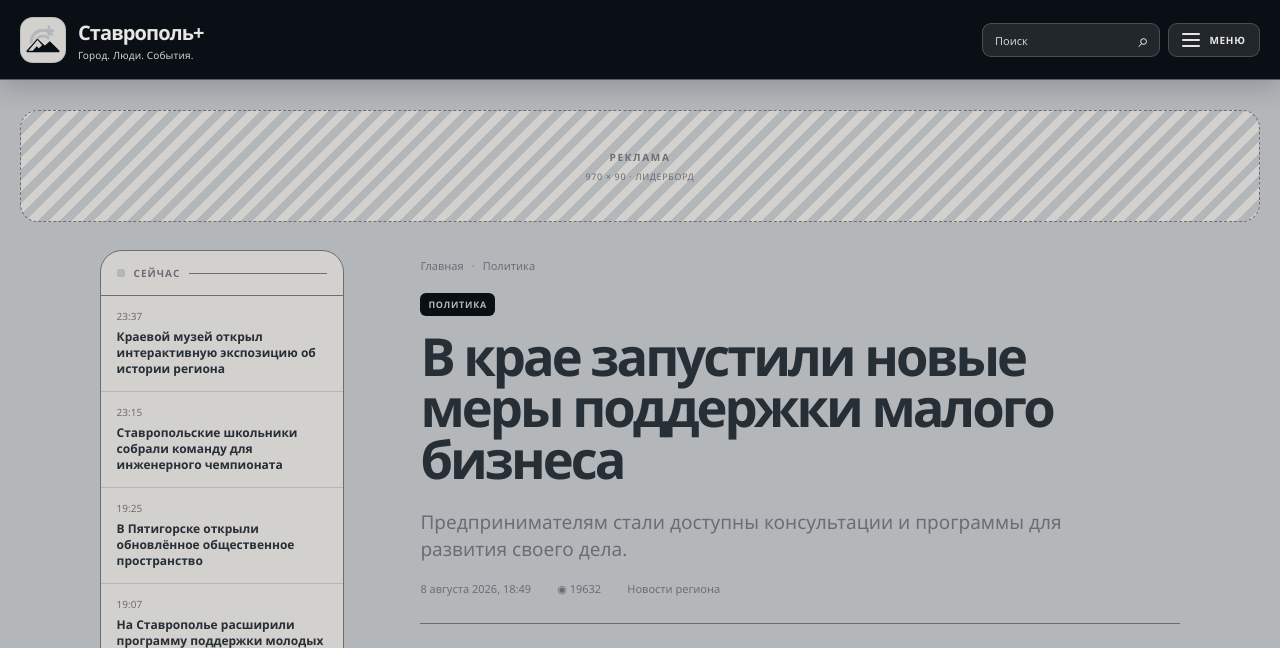
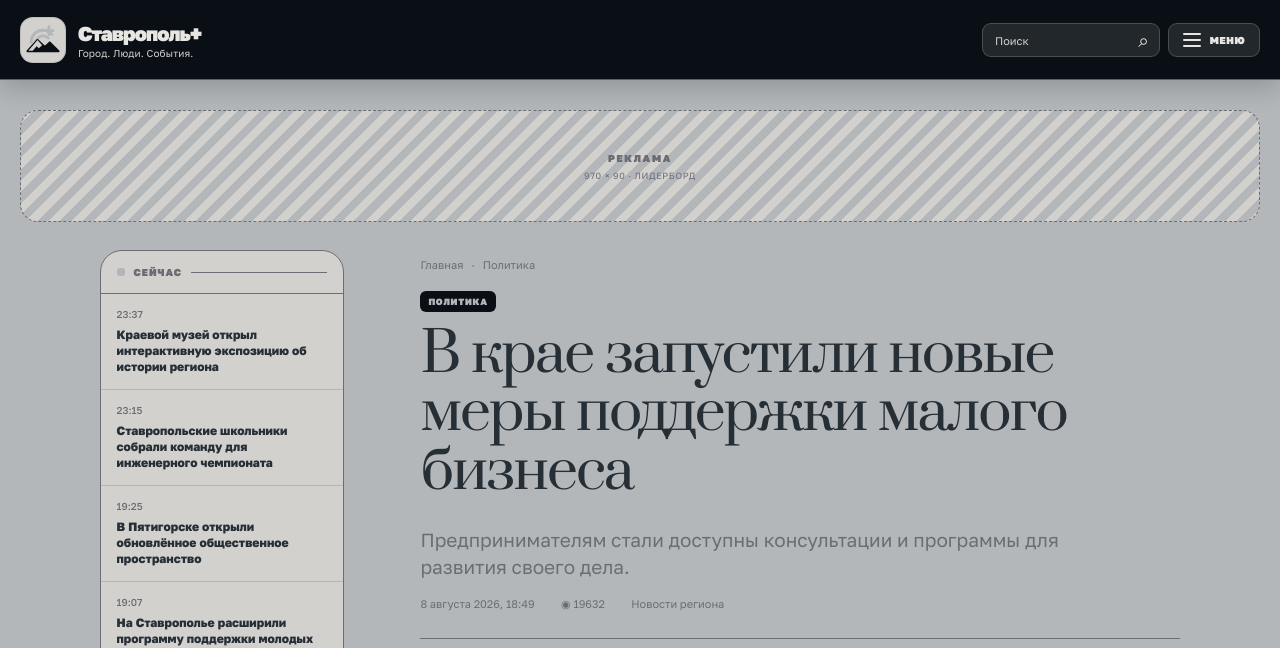
Before and after one commit to temacteklyannayapuwka/Production, a Django app: page /news/preview-3/ in a window 1280 px wide. Shown: the top 648 px of the page. Run offline with Django 5.2, Linux system fonts and the light colour scheme; data comes from the database, SQL or seed files in the repository; some libraries are stand-ins or nearby versions.

Commit message:
style: adopt Golos Text and Prata typography

```diff
--- a/news/tests.py
+++ b/news/tests.py
@@ -21,7 +21,9 @@ class AdminJavascriptFallbackTests(SimpleTestCase):
     def test_public_page_uses_the_current_menu_script(self):
         response = get_template('base.html').render({})
 
-        self.assertIn('/static/news-site.css?v=16', response)
+        self.assertIn('/static/news-site.css?v=17', response)
+        self.assertIn('family=Golos+Text', response)
+        self.assertIn('family=Prata', response)
         self.assertIn('/static/brand/stavplus-mark.svg', response)
         self.assertIn('/static/news-site.js?v=2', response)
         self.assertIn('>Меню</span>', response)
--- a/static/news-site.css
+++ b/static/news-site.css
@@ -11,8 +11,8 @@
   --muted-light: #6c6d74;
   --white: #e7e6e2;
   --concrete: #b3b7ba;
-  --ui: "Avenir Next", Avenir, "Segoe UI", system-ui, -apple-system, sans-serif;
-  --serif: "Iowan Old Style", Baskerville, "Times New Roman", serif;
+  --ui: "Golos Text", "Segoe UI", system-ui, -apple-system, sans-serif;
+  --serif: "Prata", Georgia, "Times New Roman", serif;
 }
 
 * { box-sizing: border-box; }
@@ -165,7 +165,7 @@ img { display: block; max-width: 100%; }
 .hero__content { position: absolute; right: 0; bottom: 0; left: 0; z-index: 1; padding: 34px; color: var(--white); }
 .hero__content .tag { background: var(--lime); color: var(--carbon); }
 .hero__meta { margin: 15px 0 10px; color: #d3d1ce; font-size: 11px; }
-.hero h1 { max-width: 720px; margin: 0; font-size: clamp(30px, 3vw, 44px); font-weight: 850; line-height: 1.03; letter-spacing: -1.9px; }
+.hero h1 { max-width: 760px; margin: 0; font-family: var(--serif); font-size: clamp(32px, 3.2vw, 48px); font-weight: 400; line-height: 1.08; letter-spacing: -1.15px; }
 .hero__lead { display: -webkit-box; max-width: 670px; margin: 17px 0 0; overflow: hidden; color: #e7e6e2; font-size: 14px; line-height: 1.55; -webkit-box-orient: vertical; -webkit-line-clamp: 3; }
 .hero--empty { min-height: 360px; }
 .hero__content > a, .rail-note button {
@@ -222,7 +222,7 @@ img { display: block; max-width: 100%; }
 /* Section and search pages */
 .rubric-intro { display: flex; align-items: end; gap: 19px; margin: 4px 0 22px; padding: 0 8px; }
 .rubric-intro p { margin: 0 0 6px; color: var(--muted); font-size: 10px; font-weight: 850; letter-spacing: .1em; text-transform: uppercase; writing-mode: vertical-rl; transform: rotate(180deg); }
-.rubric-intro h1 { margin: 0; font-size: clamp(38px, 4vw, 58px); font-weight: 850; letter-spacing: -3px; line-height: .93; }
+.rubric-intro h1 { margin: 0; font-family: var(--serif); font-size: clamp(40px, 4.2vw, 62px); font-weight: 400; letter-spacing: -1.8px; line-height: 1.02; }
 .rubric-intro span { max-width: 360px; margin: 0 0 5px 7px; color: var(--muted); font-size: 13px; line-height: 1.48; }
 .rubric-layout { display: grid; grid-template-columns: minmax(0, 1fr) 280px; gap: 20px; align-items: start; }
 .rubric-feed { border-radius: 28px; }
@@ -262,18 +262,18 @@ img { display: block; max-width: 100%; }
 .breadcrumbs a { color: inherit; text-decoration: none; background-image: linear-gradient(currentColor, currentColor); background-position: 0 calc(100% + 2px); background-repeat: no-repeat; background-size: 0 1px; transition: color .18s ease, background-size .18s ease; }
 .breadcrumbs a:hover { background-size: 100% 1px; color: var(--lime-deep); }
 .article-tag { display: inline-flex; margin-bottom: 14px; border-radius: 6px; padding: 5px 8px; background: var(--carbon); color: var(--lime); font-size: 9px; font-weight: 850; letter-spacing: .08em; text-transform: uppercase; }
-.article-content h1 { max-width: 750px; margin: 0; font-size: clamp(35px, 4.1vw, 60px); font-weight: 850; line-height: .98; letter-spacing: -3px; }
+.article-content h1 { max-width: 750px; margin: 0; font-family: var(--serif); font-size: clamp(38px, 4.3vw, 64px); font-weight: 400; line-height: 1.06; letter-spacing: -1.8px; }
 .article-lead { max-width: 680px; margin: 25px 0 17px; color: var(--lime-deep); font-size: 19px; line-height: 1.43; }
 .article-meta { display: flex; flex-wrap: wrap; gap: 11px; padding-bottom: 27px; border-bottom: 1px solid var(--line); color: var(--muted-light); font-size: 11px; }
 .article-meta span + span::before { margin-right: 11px; color: var(--concrete); content: "•"; }
 .article-photo { margin: 30px 0; }
 .article-photo img { width: 100%; max-height: 530px; border-radius: 22px; object-fit: cover; }
 .article-photo figcaption { margin-top: 8px; color: var(--muted); font-size: 10px; }
-.article-body { max-width: 700px; font-family: var(--serif); font-size: 20px; line-height: 1.66; }
+.article-body { max-width: 700px; font-family: var(--ui); font-size: 19px; line-height: 1.72; }
 .article-body p { margin: 24px 0; }
-.article-body h2, .article-body h3 { margin: 43px 0 14px; font-family: var(--ui); font-size: clamp(25px, 2.5vw, 34px); line-height: 1.07; letter-spacing: -1.4px; }
+.article-body h2, .article-body h3 { margin: 43px 0 14px; font-family: var(--serif); font-size: clamp(26px, 2.6vw, 36px); font-weight: 400; line-height: 1.15; letter-spacing: -.7px; }
 .article-body img { height: auto; border-radius: 18px; }
-.article-body blockquote { margin: 39px 0; border-left: 4px solid var(--lime); padding: 5px 0 5px 22px; color: var(--lime-deep); font-family: var(--ui); font-size: clamp(21px, 2.4vw, 30px); font-weight: 800; letter-spacing: -1px; line-height: 1.22; }
+.article-body blockquote { margin: 39px 0; border-left: 4px solid var(--lime); padding: 5px 0 5px 22px; color: var(--lime-deep); font-family: var(--serif); font-size: clamp(21px, 2.4vw, 30px); font-weight: 400; letter-spacing: -.45px; line-height: 1.35; }
 .ad--article-inline { width: 100%; height: 112px; margin: 36px 0; }
 .article-author { display: grid; gap: 3px; margin-top: 40px; border-top: 1px solid var(--line); padding-top: 20px; }
 .article-author b { font-size: 13px; }
--- a/templates/base.html
+++ b/templates/base.html
@@ -7,7 +7,10 @@
     <meta name="theme-color" content="#090F15">
     <meta name="description" content="Ставрополь+ — новости Ставропольского края и Северного Кавказа.">
     <title>{% block title %}Ставрополь+ — новости без лишнего{% endblock %}</title>
-    <link rel="stylesheet" href="{% static 'news-site.css' %}?v=16">
+    <link rel="preconnect" href="https://fonts.googleapis.com">
+    <link rel="preconnect" href="https://fonts.gstatic.com" crossorigin>
+    <link href="https://fonts.googleapis.com/css2?family=Golos+Text:wght@400..900&amp;family=Prata&amp;display=swap" rel="stylesheet">
+    <link rel="stylesheet" href="{% static 'news-site.css' %}?v=17">
   </head>
   <body>
     <header class="masthead">
```
